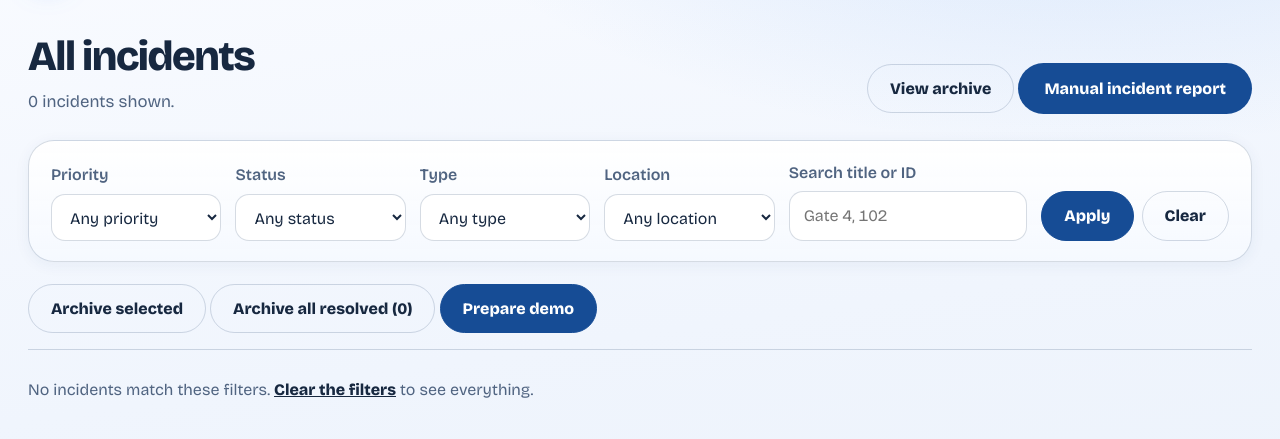
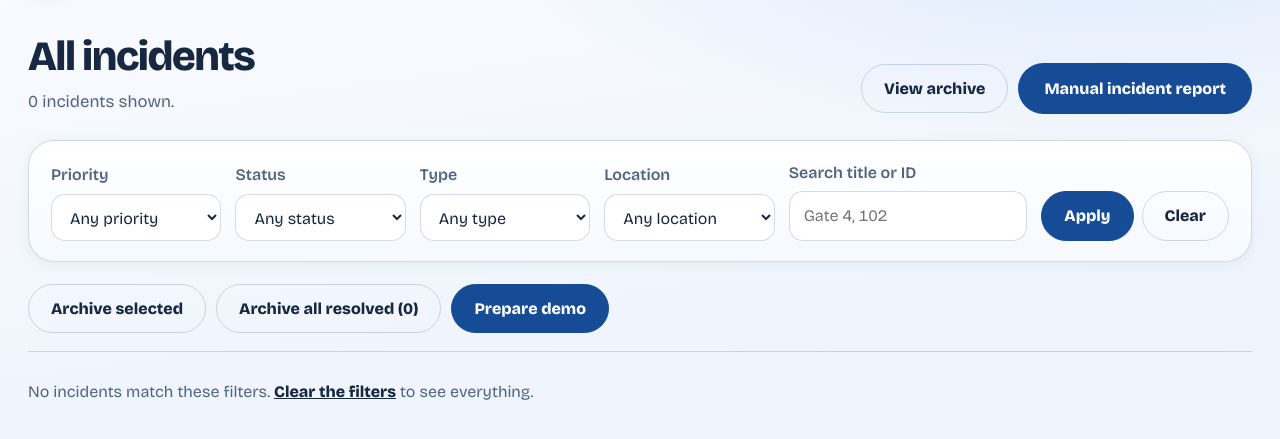
Before and after one commit to Abdullah-Albassami/expopulse, a Django app: page /incidents/ in a window 1280 px wide. Shown: the part 66-505 px from the top of the page. Run offline with Django 5.2, Linux system fonts and the light colour scheme; data that the repository does not hold is empty.

Commit message:
Implement incident archive and demo preparation in static/css/styles.css

```diff
--- a/static/css/styles.css
+++ b/static/css/styles.css
@@ -455,3 +455,9 @@ a.report { display: inline-block; text-decoration: none; }
 :root[data-theme="light"] .theme-menu button[aria-pressed="true"] { background: #e7effb; }
 :root[data-theme="light"] :focus-visible { outline-color: #165cb5; }
 @media (max-width: 520px) { .theme-toggle-label { display: none; } }
+
+/* Incident management controls, shared by original dark and light themes. */
+.incident-toolbar, .management-actions { display: flex; align-items: center; gap: 10px; flex-wrap: wrap; }
+.management-actions { margin: 8px 0 18px; }
+#incident-management-form input[type="checkbox"] { width: 17px; height: 17px; cursor: pointer; accent-color: var(--azure); }
+#incident-management-form td:first-child, #incident-management-form th:first-child { width: 34px; }
```
